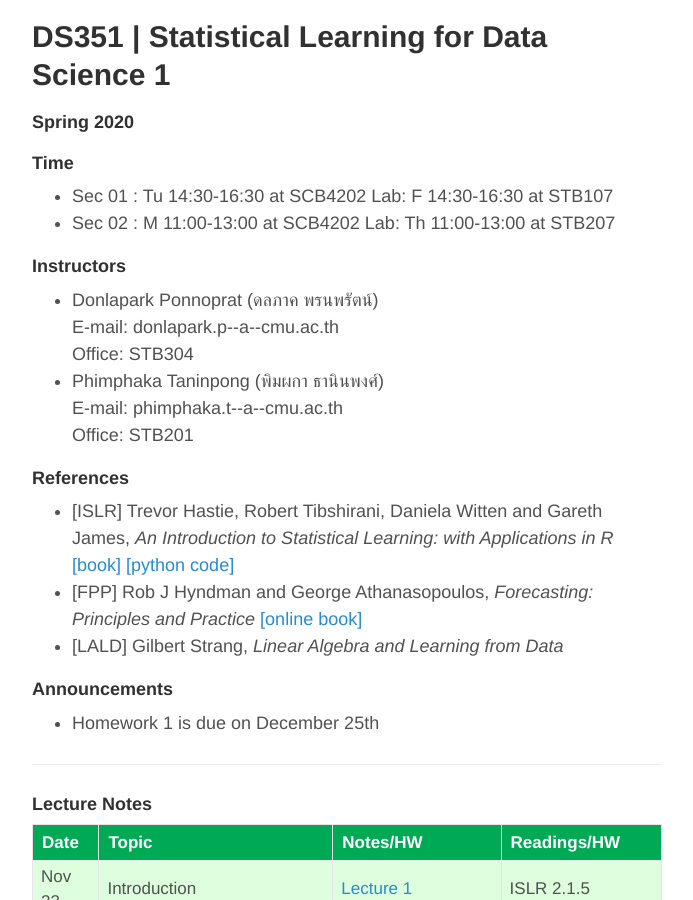
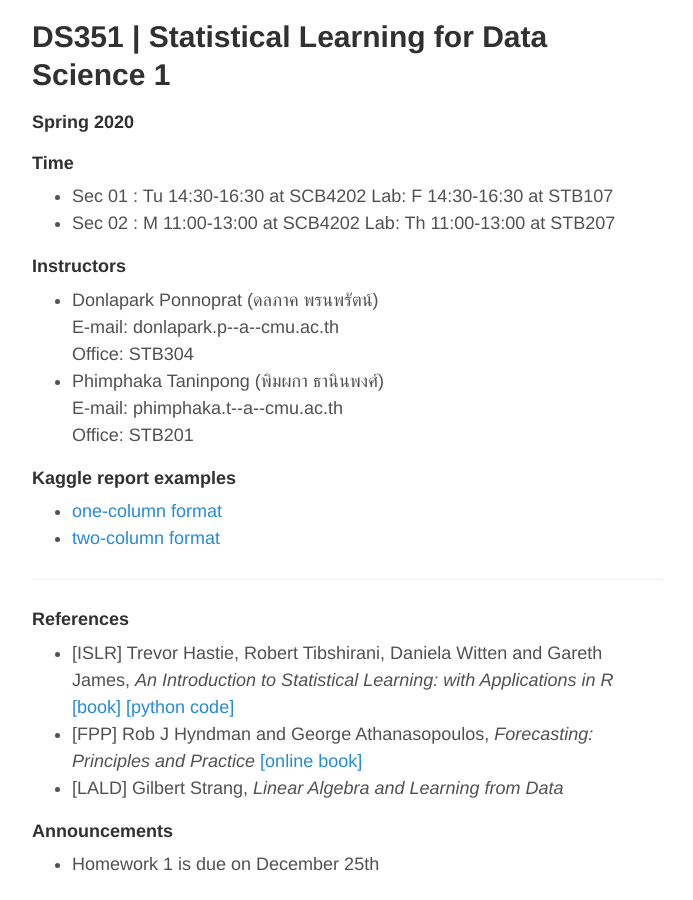
Before and after one commit to donlapark/ds351, a Jekyll site: the page built from index.html, in a window 1280 px wide and 900 px high. Shown: the whole window, without its empty margins (293-986 px from the left). Built offline with Jekyll 4.4.1, drawn with Linux system fonts in a browser that asks for light colours; the list of posts is cut into pages by our own code.

Commit message:
initial commit

```diff
--- a/index.html
+++ b/index.html
@@ -21,6 +21,13 @@ Office: STB304</li>
 E-mail: phimphaka.t--a--cmu.ac.th<br>
 Office: STB201</li>
 </ul>
+
+<h4><font size="+1">Kaggle report examples</font></h4>
+<ul>
+ <li><a href="reports/report1.pdf">one-column format</a></li>
+ <li><a href="reports/report2.pdf">two-column format</a></li>
+</ul>
+<hr>
 
 <h4><font size="+1">References</font></h4>
 <ul>
```
Also changed, not shown: 2 other files.
